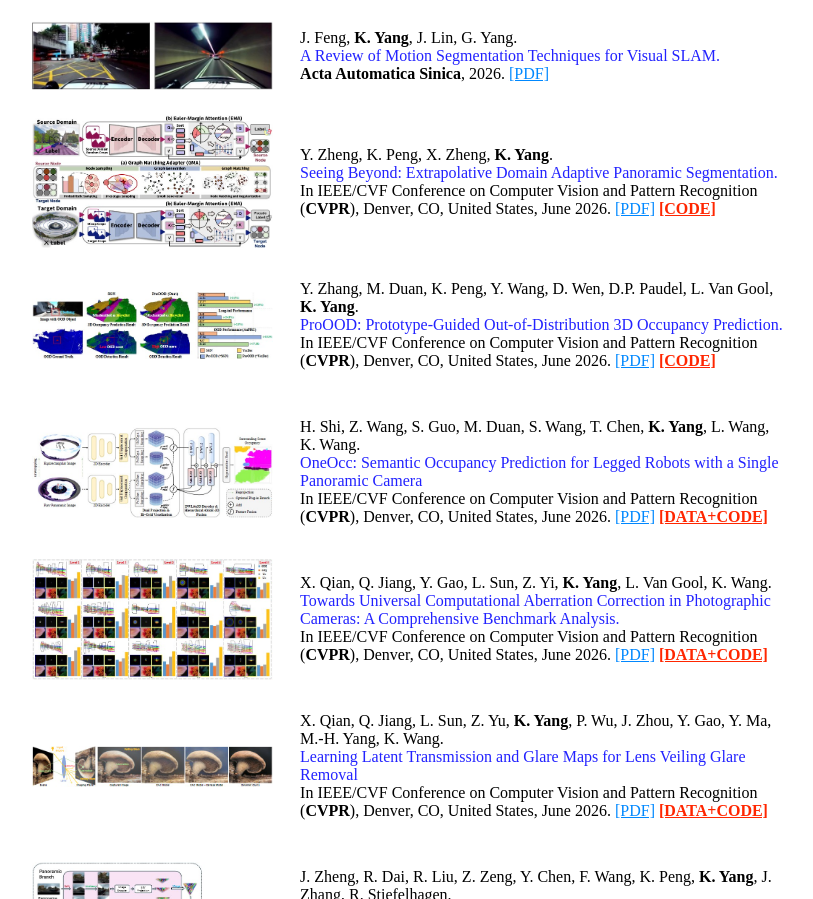
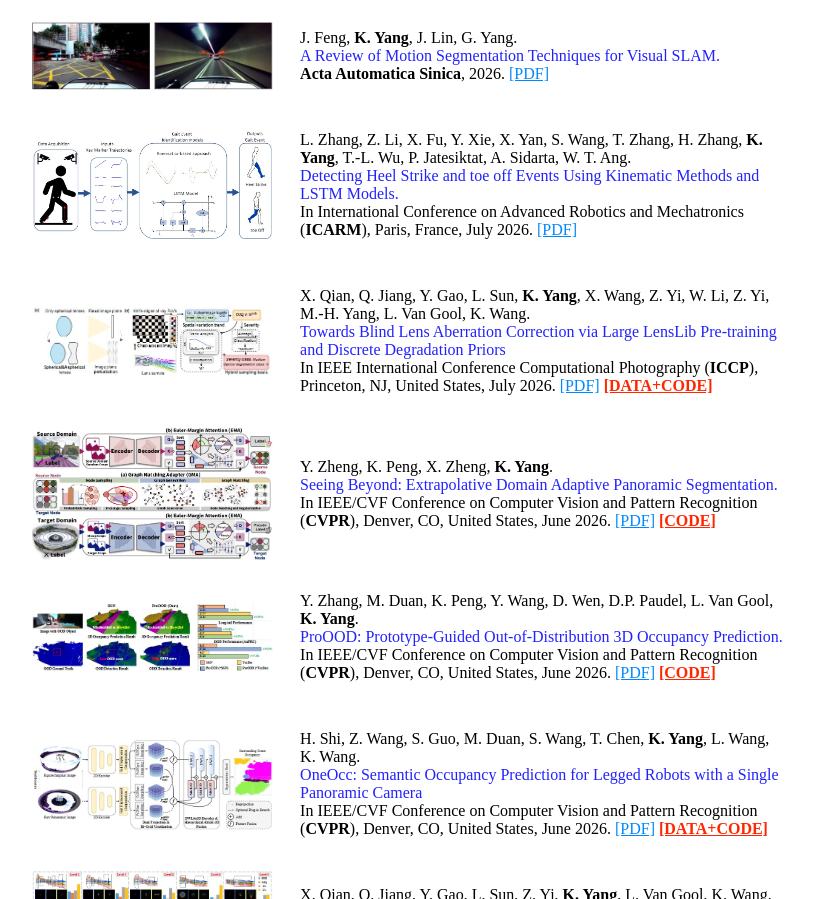
Before and after one commit to elnino9ykl/elnino9ykl.github.io, a plain HTML site: page index.html in a window 1280 px wide. Shown: the part 1413-2312 px from the top of the page, without its empty margins (419-1232 px from the left). Drawn offline with Linux system fonts and the light colour scheme.

Commit message:
update 20260610

```diff
--- a/index.html
+++ b/index.html
@@ -321,15 +321,6 @@
 				</div>
 
 				<div class="dash">
-					<img src="./images/arxiv2025_longbin.jpg" alt="">
-					<p>
-						L. Zhang, T.-L. Wu, A. Sidarta, X. Yan, P. Jatesiktat, <b>K. Yang</b>, W. T. Ang.<br>
-						<span>Detecting Heel Strike and toe off Events Using Kinematic Methods and LSTM Models.</span><br>
-						<a class="b" href="https://arxiv.org/pdf/2503.00794">[PDF]</a>
-					</p>
-				</div>
-
-				<div class="dash">
 					<img src="./images/arxiv2023_xuan.jpg" alt="">
 					<p>
 						X. He, J. Yuan <b>K. Yang</b>, Z. Zeng, Z. Li.<br>
@@ -385,16 +376,6 @@
 						<span>EReLiFM: Evidential Reliability-Aware Residual Flow Meta-Learning for Open-Set Domain Generalization under Noisy Labels.</span><br>
 						<a class="b" href="https://arxiv.org/pdf/2510.12687">[PDF]</a>
 						<b><a class="r" href="https://github.com/KPeng9510/ERELIFM">[CODE]</a></b>
-					</p>
-				</div>
-
-				<div class="dash">
-					<img src="./images/omnilens2_qi_xiaolong.jpg" alt="">
-					<p>
-						Q. Jiang, X. Qian, Y. Gao, L. Sun, <b>K. Yang</b>, Z. Yi, W. Li, Z. Yi, M.-H. Yang, L. Van Gool, K. Wang.<br>
-						<span>OmniLens++: Blind Lens Aberration Correction via Large LensLib Pre-Training and Latent PSF Representation</span><br>
-						<a class="b" href="https://arxiv.org/pdf/2511.17126">[PDF]</a>
-						<b><a class="r" href="https://github.com/zju-jiangqi/OmniLens2">[DATA+CODE]</a></b>
 					</p>
 				</div>
 
@@ -490,6 +471,27 @@
 						<span>A Review of Motion Segmentation Techniques for Visual SLAM.</span><br>
 						<b>Acta Automatica Sinica</b>, 2026.
 						<a class="b" href="./publications/review_motion_segmentation.pdf">[PDF]</a>
+					</p>
+				</div>
+
+				<div class="dash">
+					<img src="./images/detecting_heel_strike.jpg" alt="">
+					<p>
+						L. Zhang, Z. Li, X. Fu, Y. Xie, X. Yan, S. Wang, T. Zhang, H. Zhang, <b>K. Yang</b>, T.-L. Wu, P. Jatesiktat, A. Sidarta, W. T. Ang.<br>
+						<span>Detecting Heel Strike and toe off Events Using Kinematic Methods and LSTM Models.</span><br>
+						In International Conference on Advanced Robotics and Mechatronics (<b>ICARM</b>), Paris, France, July 2026.
+						<a class="b" href="https://arxiv.org/pdf/2503.00794">[PDF]</a>
+					</p>
+				</div>
+
+				<div class="dash">
+					<img src="./images/foundcac.jpg" alt="">
+					<p>
+						X. Qian, Q. Jiang, Y. Gao, L. Sun, <b>K. Yang</b>, X. Wang, Z. Yi, W. Li, Z. Yi, M.-H. Yang, L. Van Gool, K. Wang.<br>
+						<span>Towards Blind Lens Aberration Correction via Large LensLib Pre-training and Discrete Degradation Priors</span><br>
+						In IEEE International Conference Computational Photography (<b>ICCP</b>), Princeton, NJ, United States, July 2026.
+						<a class="b" href="https://arxiv.org/pdf/2511.17126">[PDF]</a>
+						<b><a class="r" href="https://github.com/zju-jiangqi/FoundCAC">[DATA+CODE]</a></b>
 					</p>
 				</div>
 
```
